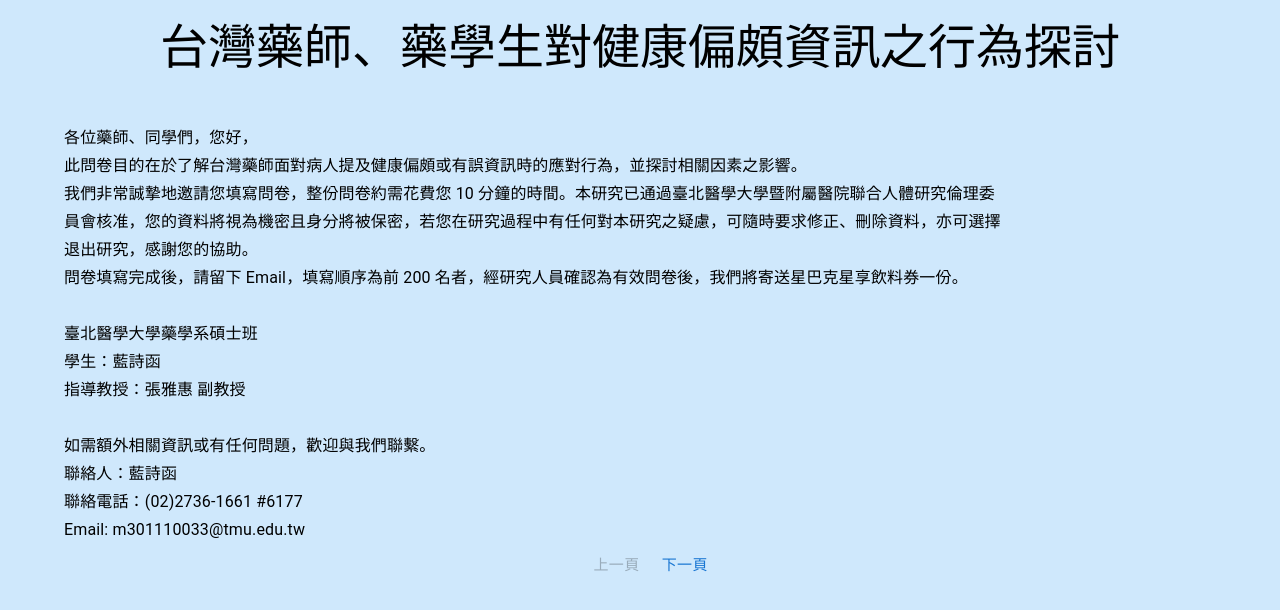
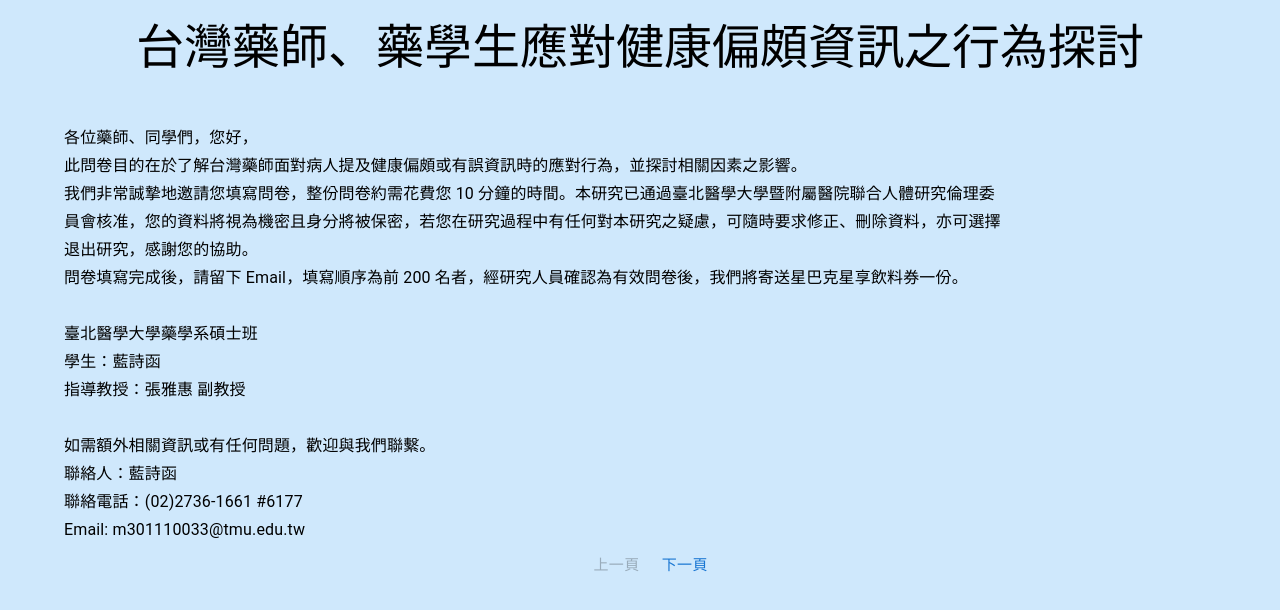
Before and after one commit to momo1106github/Questionnaire, a React (Create React App) app: page / in a window 1280 px wide. Shown: the top 610 px of the page. Built offline with nearby package versions, Linux system fonts and the light colour scheme; no server answers; the HTML template or start-up script is replaced by a standard one.

Commit message:
fix title typo

```diff
--- a/src/data.js
+++ b/src/data.js
@@ -1,4 +1,4 @@
-export const questionnaire_title = "台灣藥師、藥學生對健康偏頗資訊之行為探討";
+export const questionnaire_title = "台灣藥師、藥學生應對健康偏頗資訊之行為探討";
 export const questionnaire_intro = `
 各位藥師、同學們，您好，
 此問卷目的在於了解台灣藥師面對病人提及健康偏頗或有誤資訊時的應對行為，並探討相關因素之影響。
```
